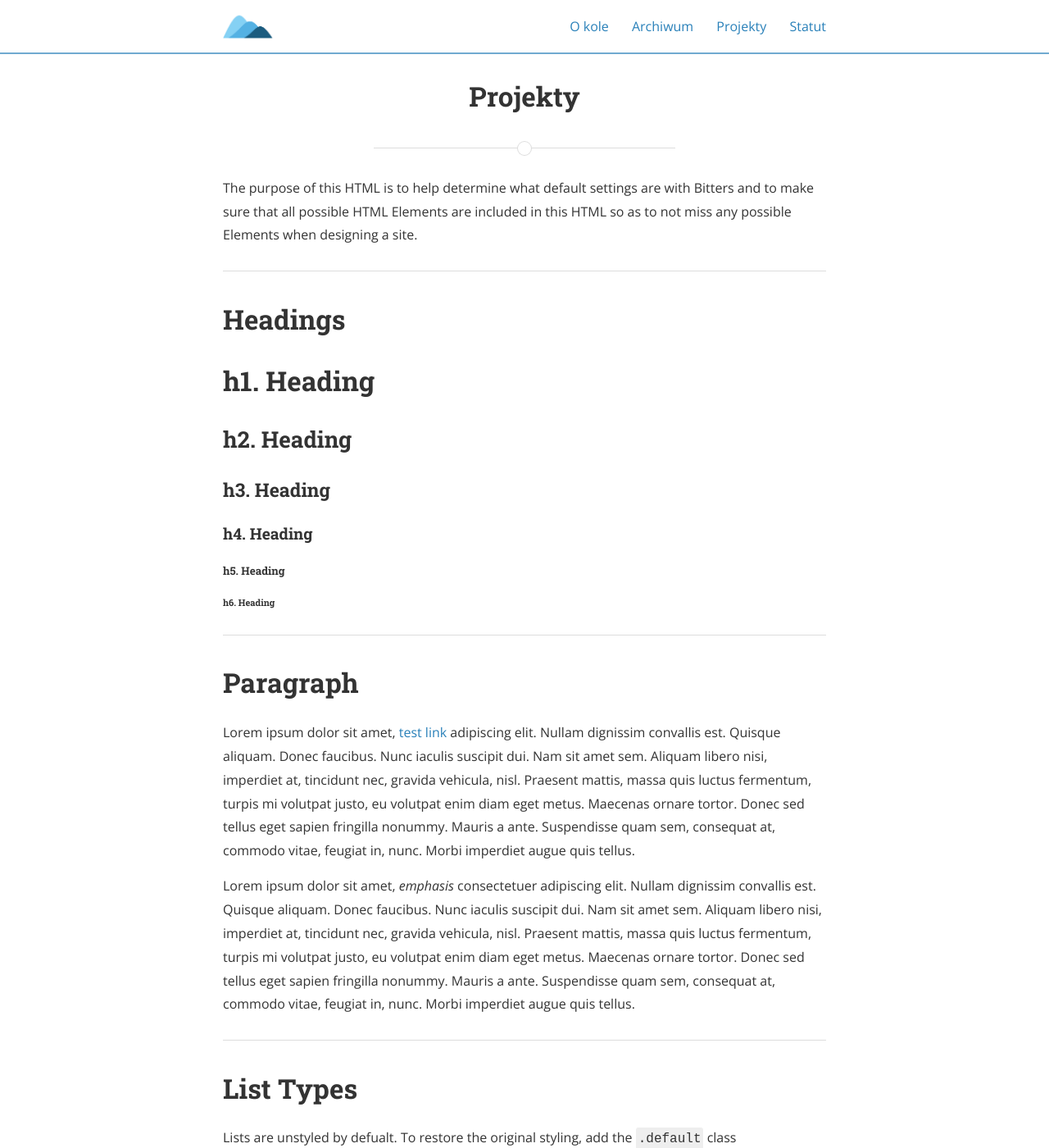
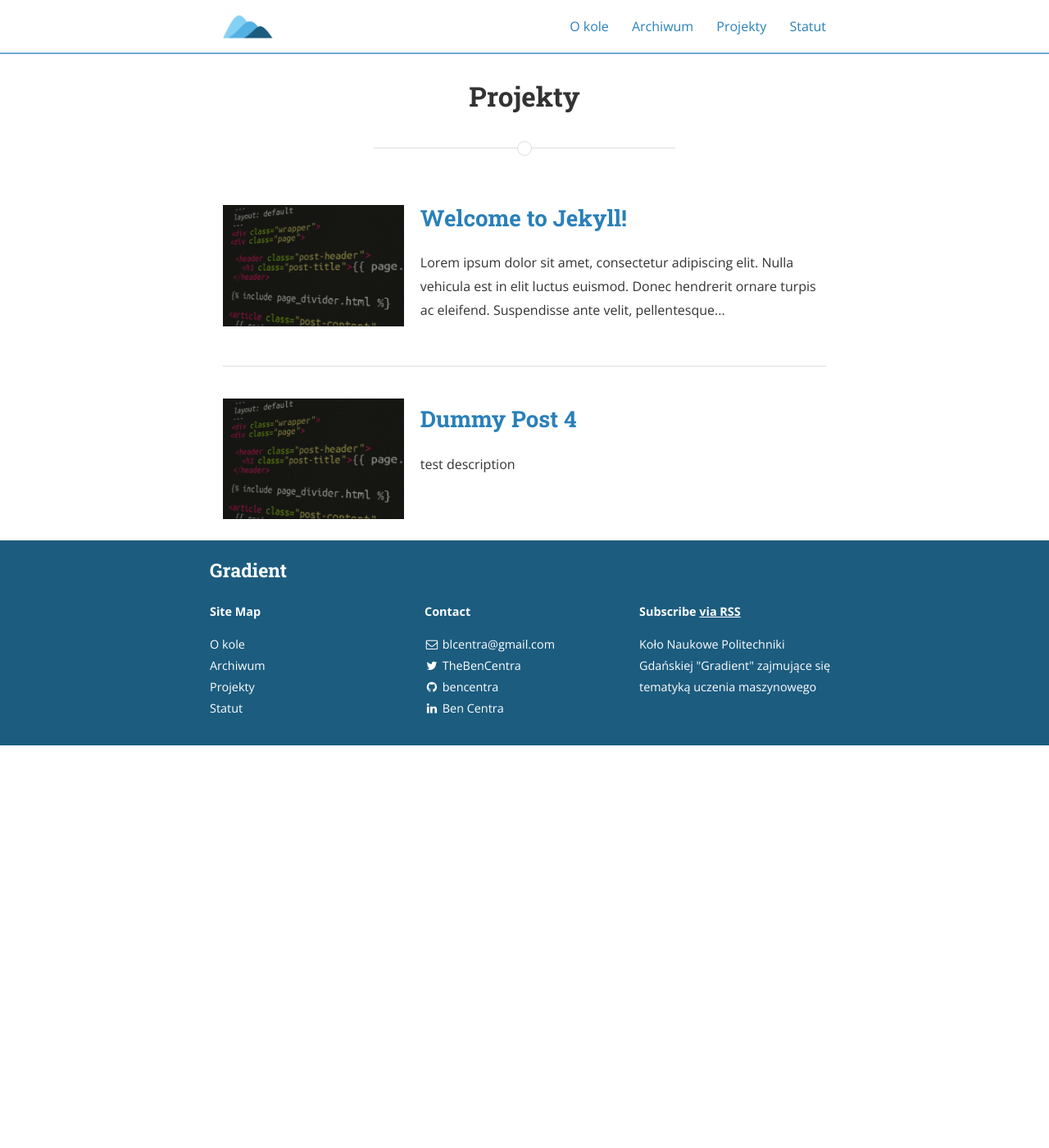
Before and after one commit to jpowie01/GradientPG, a Jekyll site: the page built from projects.html, in a window 1280 px wide and 1400 px high. Shown: the whole window at 82% size. Built offline with Jekyll 4.4.1, drawn with Linux system fonts in a browser that asks for light colours; nearby versions of some CDN libraries; some of the changed text lies outside the part shown.

Commit message:
Dodanie pierwszej wersji podstrony z Projektami

```diff
--- a/_posts/2015-04-18-dummy4.markdown
+++ b/_posts/2015-04-18-dummy4.markdown
@@ -3,8 +3,10 @@ layout: post
 title:  "Dummy Post 4"
 date:   2015-04-18 08:43:59
 author: Ben Centra
-categories: Dummy
+categories: Project
 tags: ipsum
+minicover: "/assets/mini_instacode.png"
+description: "test description"
 ---
 
 This is just a dummy post. Lorem ipsum and all the rest.
--- a/_posts/2015-04-18-welcome-to-jekyll.markdown
+++ b/_posts/2015-04-18-welcome-to-jekyll.markdown
@@ -3,9 +3,11 @@ layout: post
 title:  "Welcome to Jekyll!"
 date:   2015-04-18 08:43:59
 author: Ben Centra
-categories: Jekyll
+categories: Project
 tags:	jekyll welcome
 cover:  "/assets/instacode.png"
+minicover: "/assets/mini_instacode.png"
+description: "Lorem ipsum dolor sit amet, consectetur adipiscing elit. Nulla vehicula est in elit luctus euismod. Donec hendrerit ornare turpis ac eleifend. Suspendisse ante velit, pellentesque vel massa eleifend, gravida fermentum ligula. Proin tristique tortor at feugiat gravida. Morbi gravida id orci fermentum accumsan. Nunc posuere laoreet tincidunt. Nunc a aliquet tortor, sit amet laoreet orci. Integer sit amet justo at metus consequat tincidunt eget id mauris. Sed vehicula cursus orci quis convallis. Cras sed erat in leo tincidunt tristique ut id lacus. Praesent porta, sem id tempor consectetur, eros ante condimentum lorem, ut lobortis nibh massa sed urna. Duis ac bibendum justo. Nam ac leo consequat nunc euismod efficitur eget vitae libero. Vivamus sollicitudin tellus in mi vestibulum pellentesque."
 ---
 
 You’ll find this post in your `_posts` directory. Go ahead and edit it and re-build the site to see your changes. You can rebuild the site in many different ways, but the most common way is to run `jekyll serve`, which launches a web server and auto-regenerates your site when a file is updated.
--- a/posts.html
+++ b/posts.html
@@ -6,6 +6,7 @@ permalink: /posts/
 
 {% for category in site.categories %}
   {% capture cat %}{{ category | first }}{% endcapture %}
+  {% if cat != "Project" %}
   <h2 id="{{cat}}">{{ cat | capitalize }}</h2>
   {% for desc in site.descriptions %}
     {% if desc.cat == cat %}
@@ -23,5 +24,6 @@ permalink: /posts/
   {% endfor %}
   </ul>
   {% if forloop.last == false %}<hr>{% endif %}
+  {% endif %}
 {% endfor %}
 <br>
--- a/projects.html
+++ b/projects.html
@@ -4,152 +4,28 @@ title: Projekty
 permalink: /projekty/
 ---
 
-<p>The purpose of this HTML is to help determine what default settings are with Bitters and to make sure that all possible HTML Elements are included in this HTML so as to not miss any possible Elements when designing a site.</p>
-
-<hr>
-
-<h1 id="headings">Headings</h1>
-
-<h1>h1. Heading</h1>
-<h2>h2. Heading</h2>
-<h3>h3. Heading</h3>
-<h4>h4. Heading</h4>
-<h5>h5. Heading</h5>
-<h6>h6. Heading</h6>
-
-<hr>
-
-<h1 id="paragraph">Paragraph</h1>
-
-<p>Lorem ipsum dolor sit amet, <a href="#" title="test link">test link</a> adipiscing elit. Nullam dignissim convallis est. Quisque aliquam. Donec faucibus. Nunc iaculis suscipit dui. Nam sit amet sem. Aliquam libero nisi, imperdiet at, tincidunt nec, gravida vehicula, nisl. Praesent mattis, massa quis luctus fermentum, turpis mi volutpat justo, eu volutpat enim diam eget metus. Maecenas ornare tortor. Donec sed tellus eget sapien fringilla nonummy. Mauris a ante. Suspendisse quam sem, consequat at, commodo vitae, feugiat in, nunc. Morbi imperdiet augue quis tellus.</p>
-
-<p>Lorem ipsum dolor sit amet, <em>emphasis</em> consectetuer adipiscing elit. Nullam dignissim convallis est. Quisque aliquam. Donec faucibus. Nunc iaculis suscipit dui. Nam sit amet sem. Aliquam libero nisi, imperdiet at, tincidunt nec, gravida vehicula, nisl. Praesent mattis, massa quis luctus fermentum, turpis mi volutpat justo, eu volutpat enim diam eget metus. Maecenas ornare tortor. Donec sed tellus eget sapien fringilla nonummy. Mauris a ante. Suspendisse quam sem, consequat at, commodo vitae, feugiat in, nunc. Morbi imperdiet augue quis tellus.</p>
-
-<hr>
-
-<h1 id="list_types">List Types</h1>
-
-<p>Lists are unstyled by defualt. To restore the original styling, add the <code>.default</code> class</p>
-
-<h3>Definition List</h3>
-<dl>
-  <dt>Definition List Title</dt>
-  <dd>This is a definition list division.</dd>
-</dl>
-
-<h3>Ordered List</h3>
-<ol>
-  <li>List Item 1</li>
-  <li>List Item 2</li>
-  <li>List Item 3</li>
-</ol>
-
-<h3>Unordered List</h3>
-<ul>
-  <li>List Item 1</li>
-  <li>List Item 2</li>
-  <li>List Item 3</li>
-</ul>
-
-<h3>Ordered List with <code>.default</code> class</h3>
-<ol class="default">
-  <li>List Item 1</li>
-  <li>List Item 2</li>
-  <li>List Item 3</li>
-</ol>
-
-<h3>Unordered List with <code>.default</code> class</h3>
-<ul class="default">
-  <li>List Item 1</li>
-  <li>List Item 2</li>
-  <li>List Item 3</li>
-</ul>
-
-<hr>
-
-<h1 id="form_elements">Fieldsets and Form Elements</h1>
-
-<fieldset>
-  <p>Lorem ipsum dolor sit amet, consectetuer adipiscing elit. Nullam dignissim convallis est. Quisque aliquam. Donec faucibus. Nunc iaculis suscipit dui. Nam sit amet sem. Aliquam libero nisi, imperdiet at, tincidunt nec, gravida vehicula, nisl. Praesent mattis, massa quis luctus fermentum, turpis mi volutpat justo, eu volutpat enim diam eget metus.</p>
-
-  <form>
-    <h2>Form Element</h2>
-
-    <p>Lorem ipsum dolor sit amet, consectetuer adipiscing elit. Nullam dignissim convallis est. Quisque aliquam. Donec faucibus. Nunc iaculis suscipit dui.</p>
-
-    <p><label for="text_field">Text Field:</label>
-      <input type="text" id="text_field" /></p>
-
-    <p><label for="text_area">Text Area:</label>
-      <textarea id="text_area"></textarea></p>
-
-    <p><label for="select_element">Select Element:</label>
-      <select name="select_element">
-        <optgroup label="Option Group 1">
-          <option value="1">Option 1</option>
-          <option value="2">Option 2</option>
-          <option value="3">Option 3</option>
-        </optgroup>
-        <optgroup label="Option Group 2">
-          <option value="1">Option 1</option>
-          <option value="2">Option 2</option>
-          <option value="3">Option 3</option>
-        </optgroup>
-    </select></p>
-
-    <p><label for="radio_buttons">Radio Buttons:</label>
-      <label>
-        <input type="radio" class="radio" name="radio_button" value="radio_1" /> Radio 1
-      </label>
-      <label>
-        <input type="radio" class="radio" name="radio_button" value="radio_2" /> Radio 2
-      </label>
-      <label>
-        <input type="radio" class="radio" name="radio_button" value="radio_3" /> Radio 3
-      </label>
-    </p>
-
-    <p><label for="checkboxes">Checkboxes:</label>
-      <label>
-        <input type="checkbox" class="checkbox" name="checkboxes" value="check_1" /> Checkbox 1
-      </label>
-      <label>
-        <input type="checkbox" class="checkbox" name="checkboxes" value="check_2" /> Checkbox 2
-      </label>
-      <label>
-        <input type="checkbox" class="checkbox" name="checkboxes" value="check_3" /> Checkbox 3
-      </label>
-    </p>
-
-    <p><label for="password">Password:</label>
-      <input type="password" class="password" name="password" />
-    </p>
-
-    <p><label for="file">File Input:</label>
-      <input type="file" class="file" name="file" />
-    </p>
-
-
-    <p><input type="submit" value="Submit" /></p>
-  </form>
-</fieldset>
-
-<hr>
-
-<h1 id="tables">Tables</h1>
-
-<table cellspacing="0" cellpadding="0">
-  <tr>
-    <th>Table Header 1</th><th>Table Header 2</th><th>Table Header 3</th>
-  </tr>
-  <tr>
-    <td>Division 1</td><td>Division 2</td><td>Division 3</td>
-  </tr>
-  <tr class="even">
-    <td>Division 1</td><td>Division 2</td><td>Division 3</td>
-  </tr>
-  <tr>
-    <td>Division 1</td><td>Division 2</td><td>Division 3</td>
-  </tr>
-</table>
-</div>
+{% if site.categories.Project %}
+	<ul class="post-list">
+		{% for post in site.categories.Project %}
+			<li style="padding: 10px 0; display: flex;">
+				<img src="{{ post.minicover | prepend: site.baseurl }}" style="width: 30%; margin-right: 20px; float: left;" />
+				<section style="width: 70%;">
+					<h2>
+						<a class="post-link" href="{{ post.url | prepend: site.baseurl }}">{{ post.title }}</a>
+					</h2>
+					<section class="post-excerpt" itemprop="description">
+						<p>{{ post.description | strip_html | truncatewords: 25 }}</p>
+					</section>
+				</section>
+			</li>
+			{% if forloop.last == false %}
+				<hr style="clear: both;"/>
+			{% endif %}
+		{% endfor %}
+	</ul>
+{% else %}
+	<div style="text-align: center; padding: 50px 0;">
+		<h2>Niestety, nie mamy czym się jeszcze pochwalić :(</h2>
+		<h3>Zapraszamy wkrótce!</h3>
+	</div>
+{% endif %}
```
Also changed, not shown: assets/mini_instacode.png (added), 2 other files.
